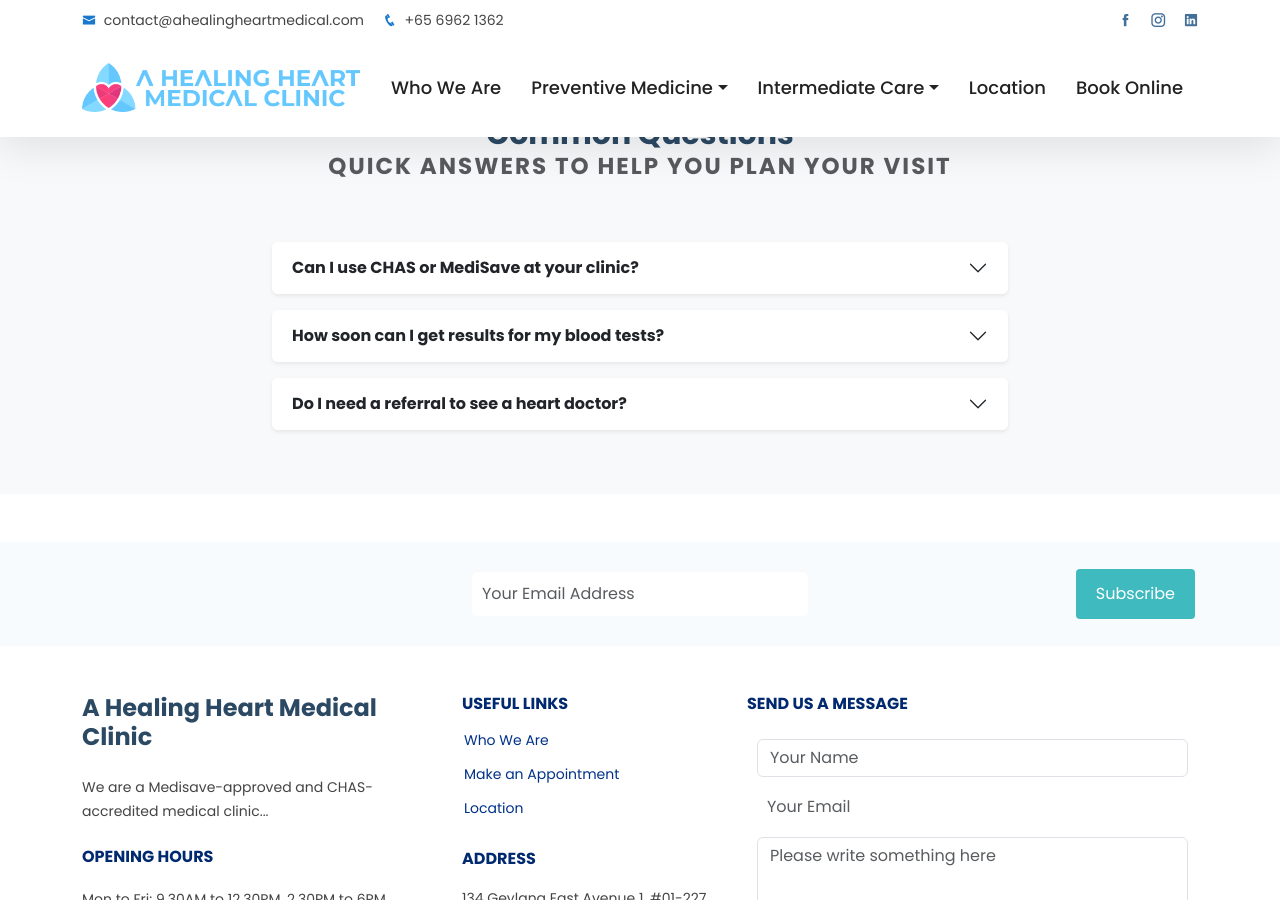
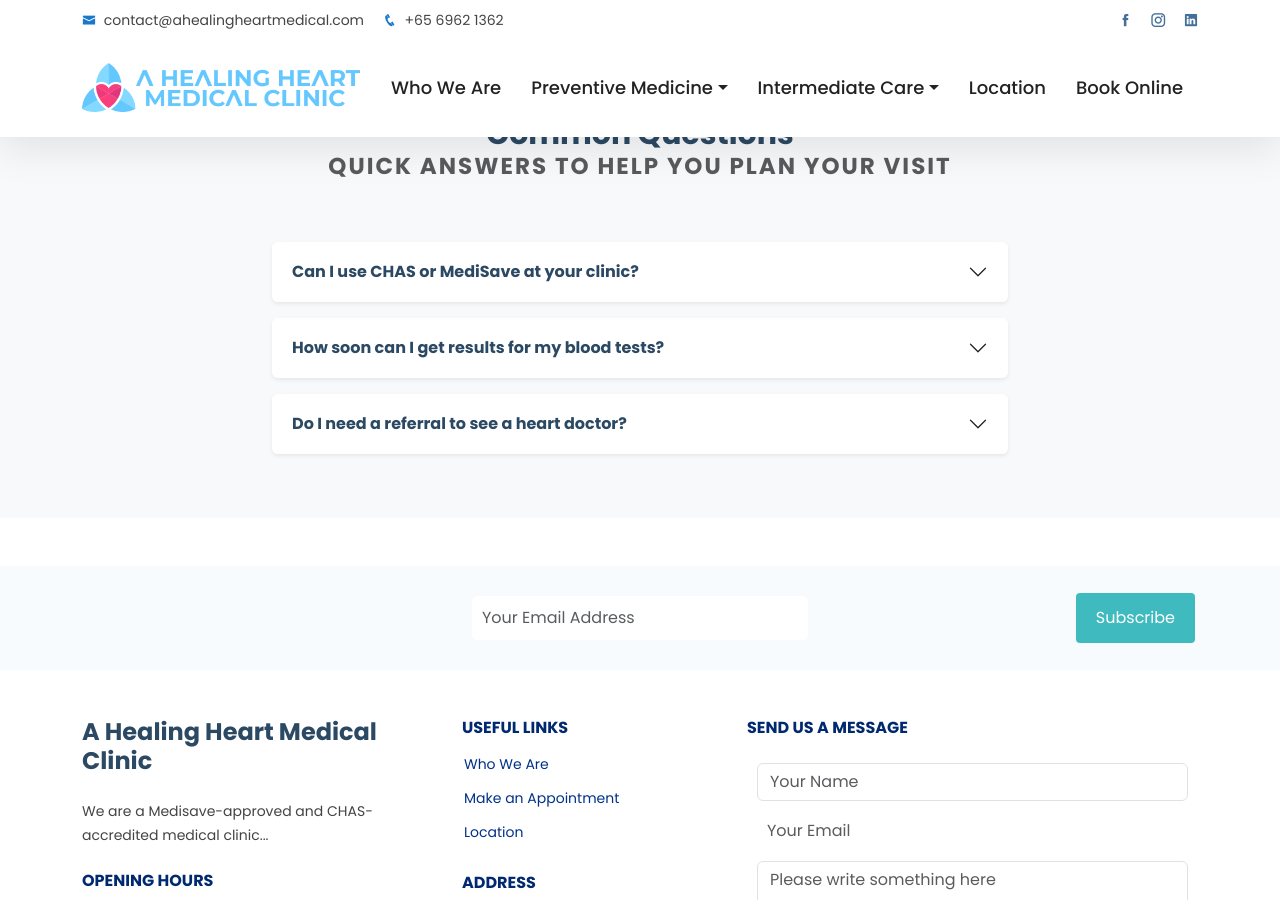
Before and after one commit to benchowsg/clinic, a Jekyll site: the page built from test-index2026.html, in a window 1280 px wide and 900 px high, scrolled down 2102 px. Built offline with Jekyll 4.4.1, drawn with Linux system fonts in a browser that asks for light colours.

Commit message:
Update bs5-migration.css

```diff
--- a/assets/css/bs5-migration.css
+++ b/assets/css/bs5-migration.css
@@ -232,3 +232,27 @@
   transform: translateY(-5px);
   box-shadow: 0 10px 20px rgba(0,0,0,0.05);
 }
+
+/* ==========================================================================
+   FAQ Accordion
+   ========================================================================== */
+
+.accordion-button:not(.collapsed) {
+  background-color: #f8fdff;
+  color: #43a7d5;
+  box-shadow: none;
+}
+
+.accordion-button:focus {
+  box-shadow: none;
+  border-color: rgba(0,0,0,.125);
+}
+
+.accordion-item {
+  overflow: hidden; /* Keeps the rounded corners clean */
+}
+
+.accordion-button {
+  padding: 1.25rem;
+  color: #2c4964;
+}
```
